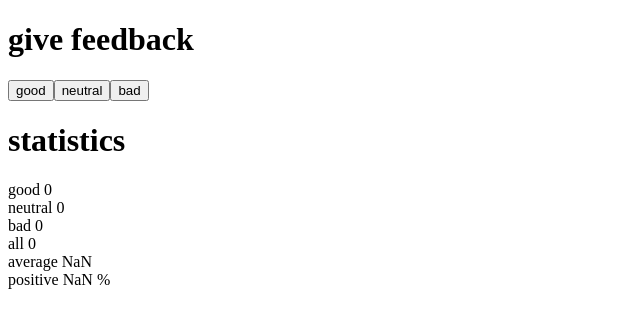
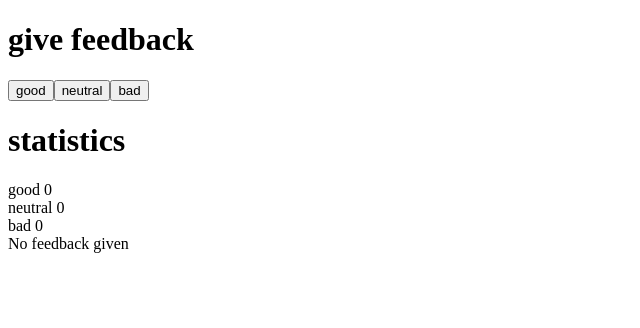
Before and after one commit to nikitaganin08/fullstackopen, a React (Create React App) app in the folder part1/unicafe/: page / in a window 1280 px wide. Shown: the top 328 px of the page, without its empty margins (0-640 px from the left). Built offline with nearby package versions, Linux system fonts and the light colour scheme.

Commit message:
1.9: unicafe step4

```diff
--- a/part1/unicafe/src/App.js
+++ b/part1/unicafe/src/App.js
@@ -10,13 +10,20 @@ const Display = (props) => (
     <div>{props.name} {props.value} {props.symbol}</div>
 )
 
-const Statistics = (props) => (
-    <>
-        <Display name="all" value={props.good + props.neutral + props.bad}/>
-        <Display name="average" value={(props.good - props.bad) / (props.good + props.neutral + props.bad)}/>
-        <Display name="positive" value={props.good / (props.good + props.neutral + props.bad)} symbol="%"/>
-    </>
-)
+const Statistics = (props) => {
+    if (props.good === 0 && props.neutral === 0 && props.bad === 0) {
+        return (
+            <div>No feedback given</div>
+        )
+    }
+    return (
+        <>
+            <Display name="all" value={props.good + props.neutral + props.bad}/>
+            <Display name="average" value={(props.good - props.bad) / (props.good + props.neutral + props.bad)}/>
+            <Display name="positive" value={props.good * 100 / (props.good + props.neutral + props.bad)} symbol="%"/>
+        </>
+    )
+}
 
 const App = () => {
     // save clicks of each button to its own state
```
